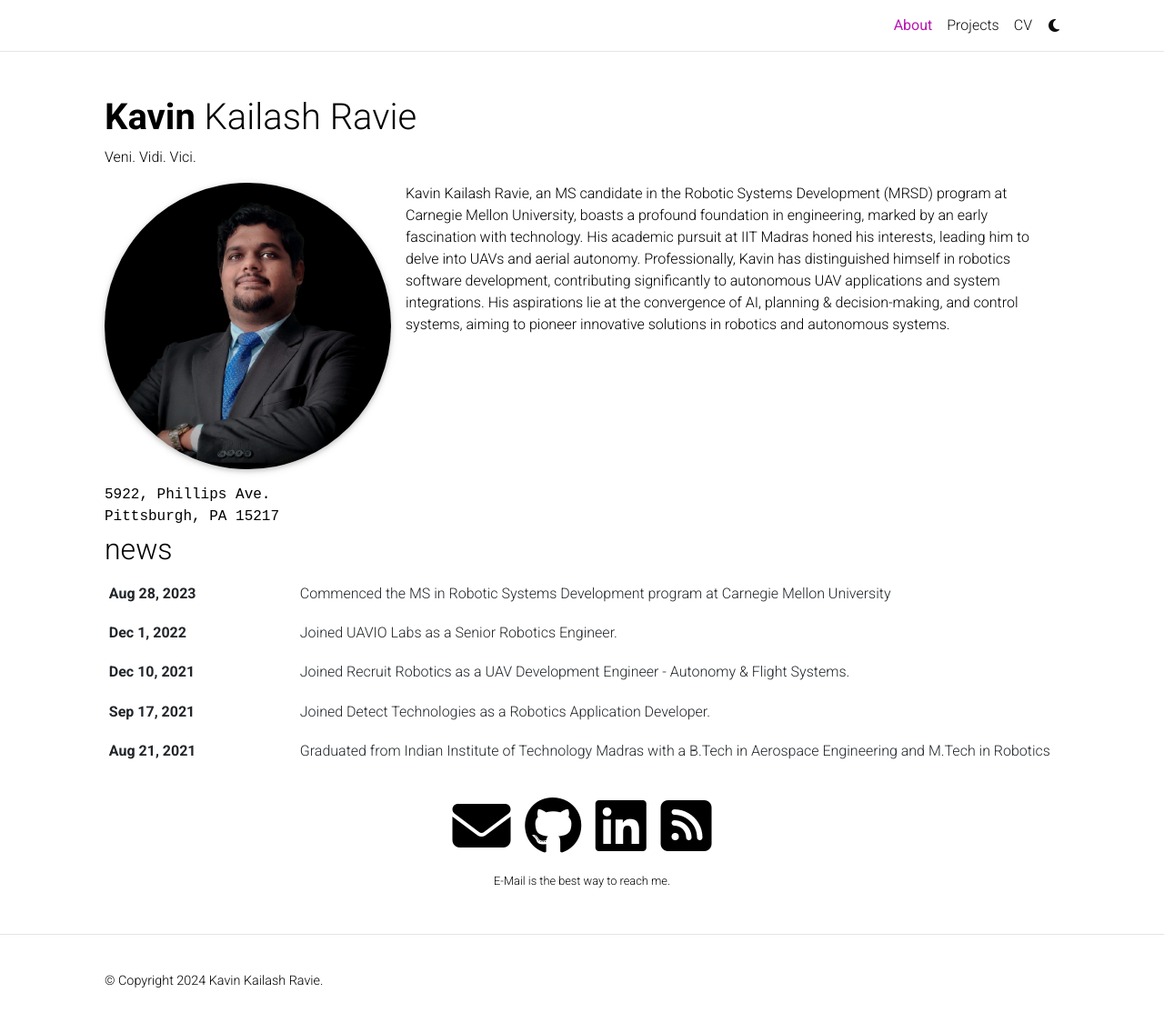
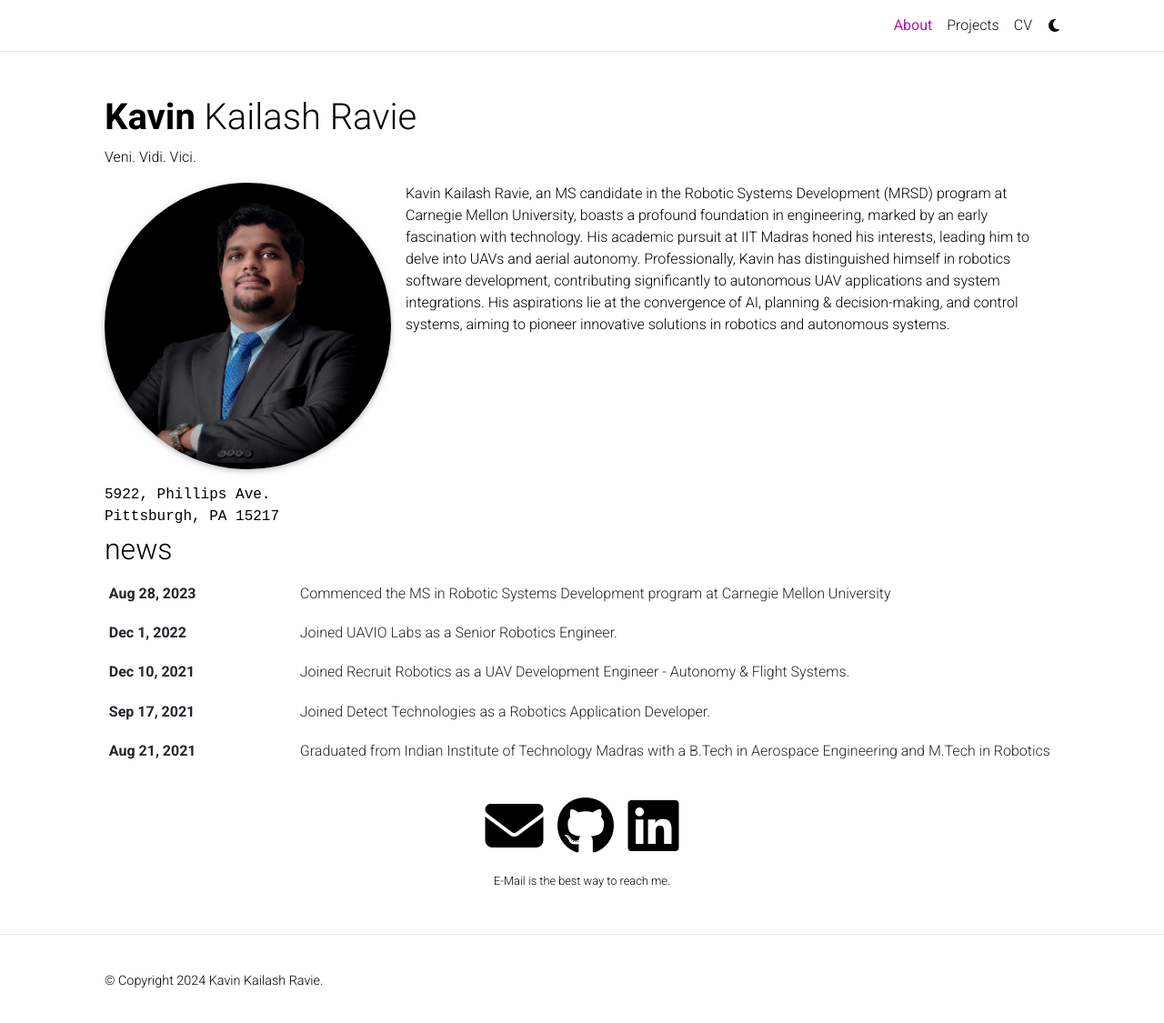
Before and after one commit to Kavin-Kailash/Kavin-Kailash.github.io, a Jekyll site: the page built from _pages/about.md, in a window 1280 px wide and 1129 px high. Shown: the top 1125 px of the window at 91% size. Built offline with Jekyll 4.4.1, drawn with Linux system fonts in a browser that asks for light colours; full-size pictures stand in for the smaller copies a plugin makes; comment, search, counter and statistics services are not loaded; a style sheet for code colours, icons or effects is not loaded.

Commit message:
remove RSS feed

```diff
--- a/_includes/social.html
+++ b/_includes/social.html
@@ -106,9 +106,6 @@
             {%- if site.zotero_username -%}
             <a href="https://www.zotero.org/{{ site.zotero_username }}" title="Zotero"><i class="ai ai-zotero"></i></a>
             {% endif %}
-            {%- if site.rss_icon -%}
-            <a href="{{ site.baseurl }}/feed.xml" title="RSS Feed"><i class="fa-solid fa-square-rss"></i></a>
-            {% endif %}
             {%- if site.wechat_qr -%}
             <a id="WeChatBtn" title="WeChat"><i class="fa-brands fa-weixin"></i></a>
             <div id="WeChatMod" class="wechat-modal">
```
